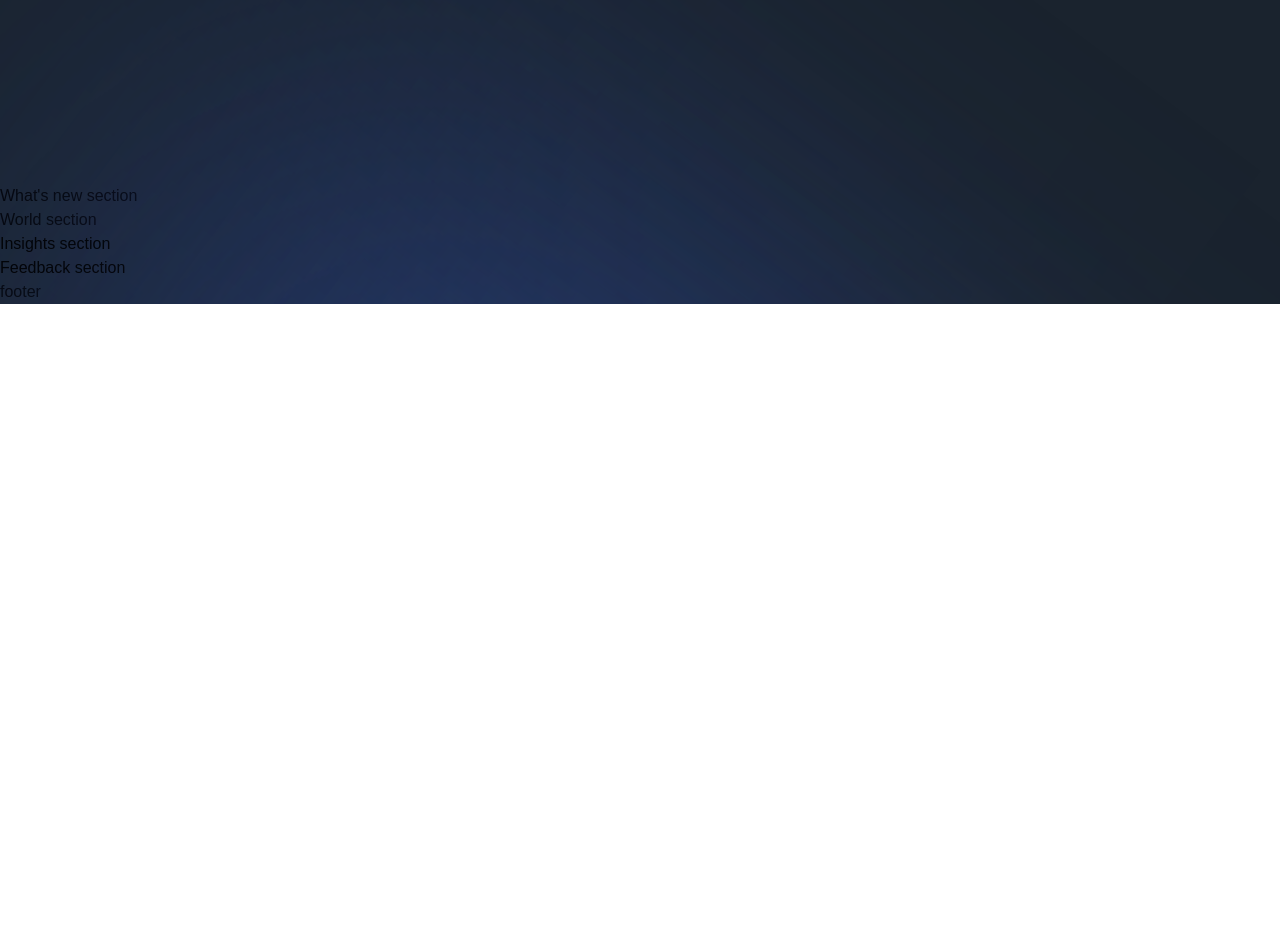
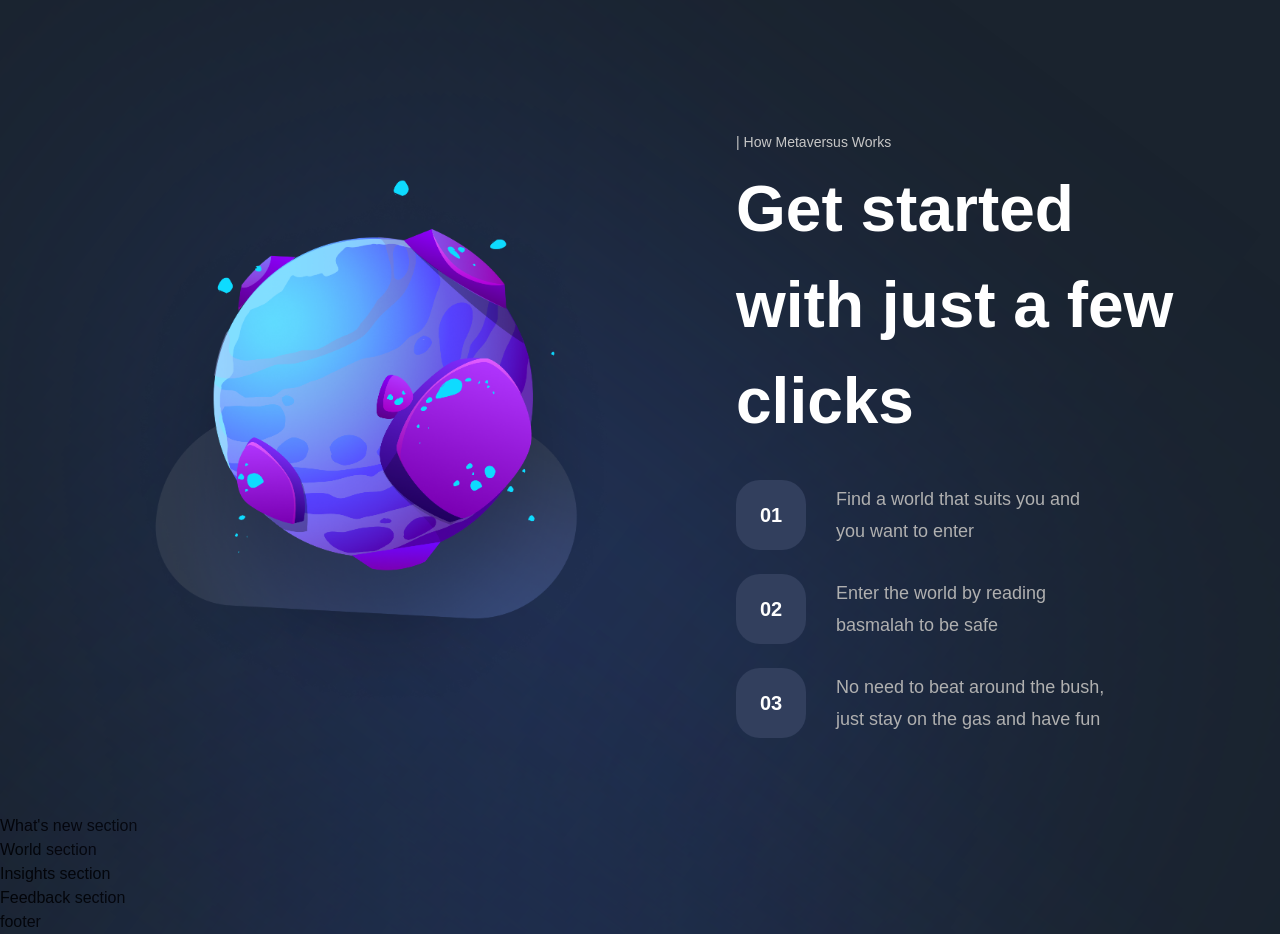
Before and after one commit to thongpt2617/metaverse-madness, a Next.js app: page / in a window 1280 px wide. Shown: the part 2600-3534 px from the top of the page. Before the commit the page ends 2904 px from the top, so only its background shows below. Built offline with nearby package versions, Linux system fonts and the light colour scheme; a web font is replaced by a local one.

Commit message:
[feat] Add GetStarted section

```diff
--- a/components/StartSteps.jsx
+++ b/components/StartSteps.jsx
@@ -1,6 +1,16 @@
-const StartSteps = () => (
-  <div>
-    start steps
+import styles from "../styles";
+
+const StartSteps = ({ number, text }) => (
+  <div className={`${styles.flexCenter} flex-row`}>
+    <div
+      className={`${styles.flexCenter}
+      w-[70px] h-[70px] rounded-[24px] bg-[#323f5d]`}
+    >
+      <p className="font-bold text-[20px] text-white">0{number}</p>
+    </div>
+    <p className="flex-1 ml-[30px] font-normal text-[18px] text-[#b0b0b0] leading-[32px]">
+      {text}
+    </p>
   </div>
 );
 
--- a/sections/GetStarted.jsx
+++ b/sections/GetStarted.jsx
@@ -13,9 +13,30 @@ const GetStarted = () => (
       initial="hidden"
       whileInView="show"
       viewport={{ once: false, amount: 0.25 }}
-      className={`${styles.innerWidth} mx-auto flex lg:flex-row flex-col`}
+      className={`${styles.innerWidth} mx-auto flex lg:flex-row flex-col gap-8`}
     >
-      <div />
+      <motion.div
+        variants={planetVariants("left")}
+        className={`flex-1 ${styles.flexCenter}`}
+      >
+        <img
+          src="/get-started.png"
+          alt="get-started"
+          className="w-[90%] h-[90%] object-contain"
+        />
+      </motion.div>
+      <motion.div
+        variants={fadeIn("left", "tween", 0.2, 1)}
+        className="flex-[0.75] flex justify-center flex-col"
+      >
+        <TypingText title="| How Metaversus Works" />
+        <TitleText title={<>Get started with just a few clicks</>} />
+        <div className="mt-[31px] flex flex-col max-w-[370px] gap-[24px]">
+          {startingFeatures.map((feature, index) => (
+            <StartSteps key={feature} number={index + 1} text={feature} />
+          ))}
+        </div>
+      </motion.div>
     </motion.div>
   </section>
 );
```
Also changed, not shown: .eslintrc.js.
